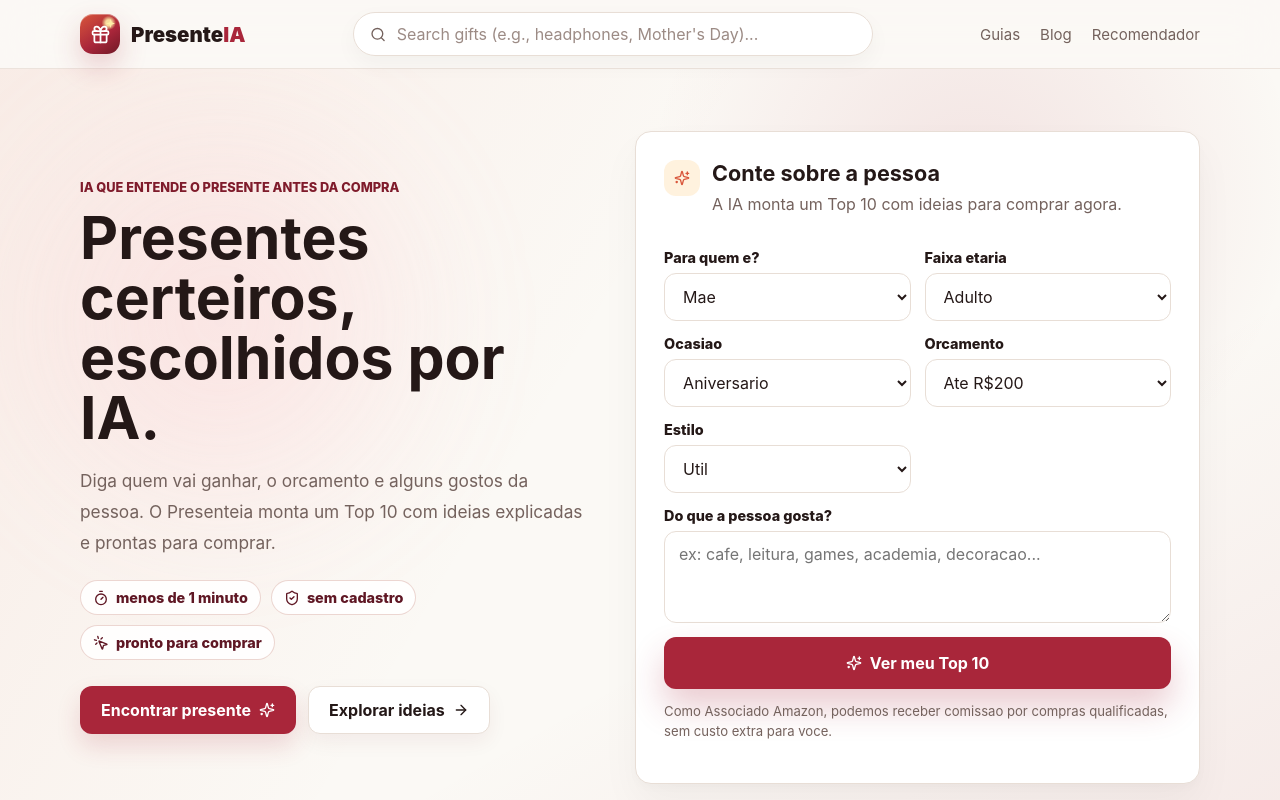
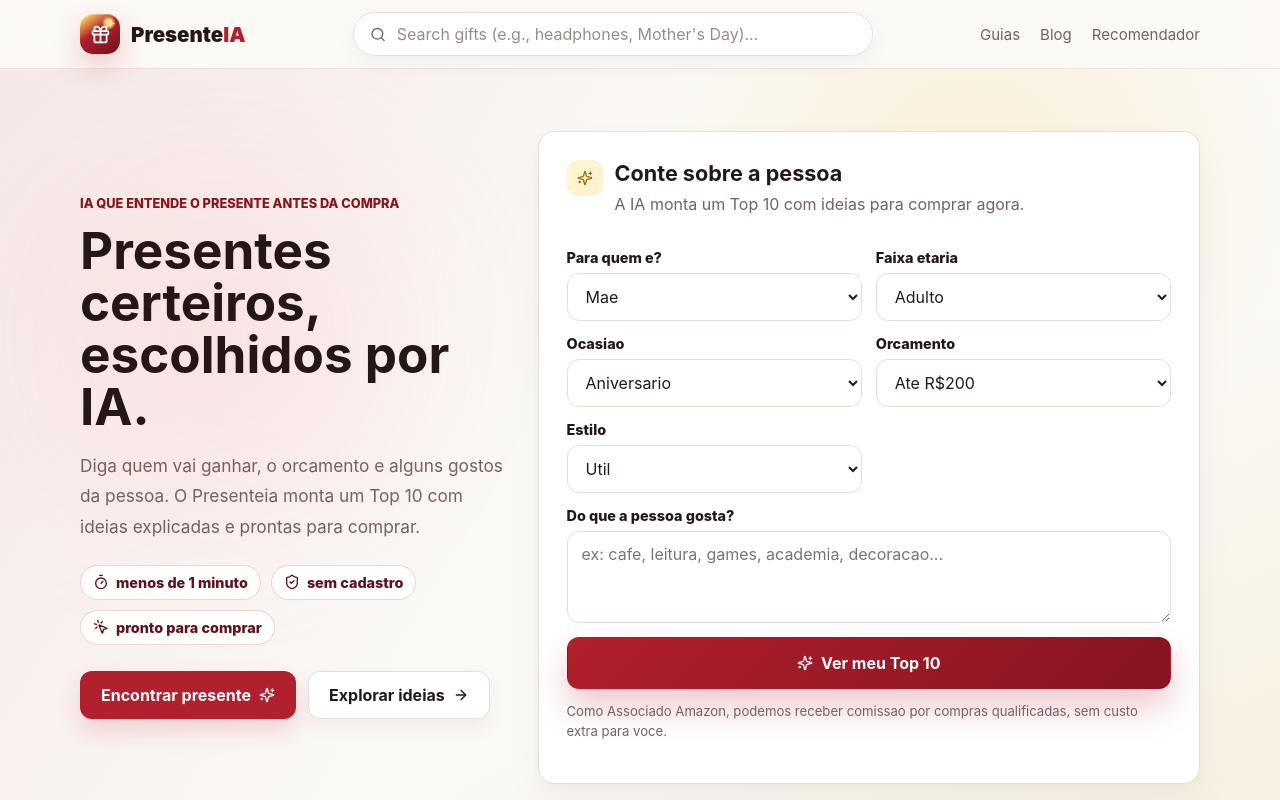
Before and after one commit to joseneri/presenteia, a Next.js app: page / in a window 1280 px wide. Shown: the top 800 px of the page. Built offline with nearby package versions, Linux system fonts and the light colour scheme.

Commit message:
Tune hero layout and gift palette

```diff
--- a/src/app/globals.css
+++ b/src/app/globals.css
@@ -5,11 +5,11 @@
   --ink: #241817;
   --muted: #74625d;
   --line: #e8ded6;
-  --brand: #a9263a;
-  --brand-strong: #7f1b2b;
-  --accent: #d9563b;
-  --gold: #d99a30;
-  --wine: #5f1724;
+  --brand: #b21f2d;
+  --brand-strong: #861421;
+  --accent: #d4a11d;
+  --gold: #f2c14e;
+  --wine: #5c111c;
   --soft-shadow: 0 20px 40px rgba(0, 0, 0, 0.04), 0 4px 10px rgba(0, 0, 0, 0.02);
   --shadow: var(--soft-shadow);
   --radius: 16px;
@@ -99,11 +99,11 @@ textarea {
   place-items: center;
   position: relative;
   background:
-    radial-gradient(circle at 72% 22%, rgba(255, 238, 168, 0.9) 0 7%, transparent 17%),
-    linear-gradient(145deg, #d9563b, var(--brand) 58%, #6f1826);
+    radial-gradient(circle at 72% 22%, rgba(255, 231, 137, 0.95) 0 7%, transparent 17%),
+    linear-gradient(145deg, #f2c14e 0 12%, var(--brand) 42%, #6f101a);
   color: white;
   box-shadow:
-    0 12px 28px rgba(169, 38, 58, 0.22),
+    0 12px 28px rgba(178, 31, 45, 0.22),
     inset 0 1px 0 rgba(255, 255, 255, 0.34);
 }
 
@@ -113,7 +113,7 @@ textarea {
   top: 5px;
   width: 9px;
   height: 9px;
-  background: #fff1a8;
+  background: #ffe789;
   clip-path: polygon(
     50% 0,
     61% 37%,
@@ -124,7 +124,7 @@ textarea {
     0 50%,
     39% 37%
   );
-  filter: drop-shadow(0 0 7px rgba(255, 241, 168, 0.9));
+  filter: drop-shadow(0 0 7px rgba(255, 231, 137, 0.9));
 }
 
 .nav-links {
@@ -180,15 +180,15 @@ textarea {
   padding: 62px 0 46px;
   overflow: hidden;
   background:
-    radial-gradient(circle at 76% 16%, rgba(169, 38, 58, 0.1), transparent 28%),
-    linear-gradient(120deg, rgba(217, 86, 59, 0.08), transparent 44%),
-    linear-gradient(330deg, rgba(169, 38, 58, 0.07), transparent 36%);
+    radial-gradient(circle at 76% 16%, rgba(242, 193, 78, 0.18), transparent 28%),
+    linear-gradient(120deg, rgba(178, 31, 45, 0.08), transparent 44%),
+    linear-gradient(330deg, rgba(212, 161, 29, 0.1), transparent 36%);
 }
 
 .hero-grid {
   display: grid;
-  grid-template-columns: minmax(0, 0.95fr) minmax(360px, 1.05fr);
-  gap: 44px;
+  grid-template-columns: minmax(280px, 0.78fr) minmax(500px, 1.22fr);
+  gap: 34px;
   align-items: center;
 }
 
@@ -225,15 +225,15 @@ p {
 }
 
 .hero h1 {
-  max-width: 620px;
+  max-width: 520px;
   margin-bottom: 18px;
-  font-size: clamp(2.35rem, 4.6vw, 4.25rem);
+  font-size: clamp(2.25rem, 4vw, 3.7rem);
   line-height: 1.02;
   letter-spacing: 0;
 }
 
 .hero-copy {
-  max-width: 620px;
+  max-width: 520px;
   color: var(--muted);
   font-size: 1.08rem;
   line-height: 1.78;
@@ -280,7 +280,7 @@ p {
   color: white;
   font-weight: 750;
   cursor: pointer;
-  box-shadow: 0 12px 24px rgba(169, 38, 58, 0.16);
+  box-shadow: 0 12px 24px rgba(178, 31, 45, 0.16);
   transition:
     transform 160ms ease,
     box-shadow 160ms ease,
@@ -306,13 +306,13 @@ p {
 .cta-button {
   min-height: 52px;
   font-size: 1rem;
-  background: var(--brand);
+  background: linear-gradient(135deg, var(--brand), var(--brand-strong));
   border-radius: var(--radius-sm);
-  box-shadow: 0 18px 34px rgba(169, 38, 58, 0.24);
+  box-shadow: 0 18px 34px rgba(178, 31, 45, 0.24);
 }
 
 .cta-button:hover {
-  box-shadow: 0 22px 42px rgba(169, 38, 58, 0.3);
+  box-shadow: 0 22px 42px rgba(178, 31, 45, 0.3);
 }
 
 .quiz-panel {
@@ -337,8 +337,8 @@ p {
   border-radius: var(--radius-sm);
   display: grid;
   place-items: center;
-  background: #fff2de;
-  color: var(--accent);
+  background: #fff4cf;
+  color: #9a6d05;
 }
 
 .quiz-panel h2 {
@@ -394,7 +394,7 @@ p {
 .field select:focus,
 .field textarea:focus {
   border-color: var(--brand);
-  box-shadow: 0 0 0 4px rgba(169, 38, 58, 0.12);
+  box-shadow: 0 0 0 4px rgba(178, 31, 45, 0.12);
 }
 
 .disclosure {
@@ -515,7 +515,7 @@ p {
 .guide-card:hover,
 .feature-card:hover {
   transform: translateY(-2px);
-  border-color: rgba(169, 38, 58, 0.24);
+  border-color: rgba(178, 31, 45, 0.24);
   box-shadow: var(--soft-shadow);
 }
 
@@ -525,7 +525,7 @@ p {
   left: 14px;
   z-index: 1;
   border-radius: 999px;
-  background: var(--wine);
+  background: linear-gradient(135deg, var(--wine), var(--brand));
   color: #fff;
   padding: 6px 10px;
   font-size: 0.78rem;
@@ -594,7 +594,7 @@ p {
 }
 
 .product-meta {
-  color: var(--ink);
+  color: var(--brand-strong);
   font-weight: 800;
   margin-bottom: 14px;
 }
```
